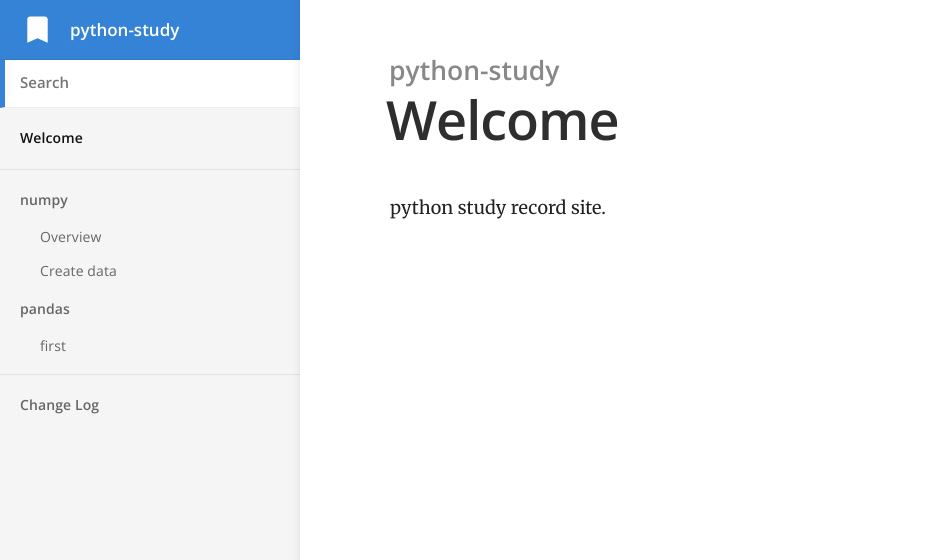
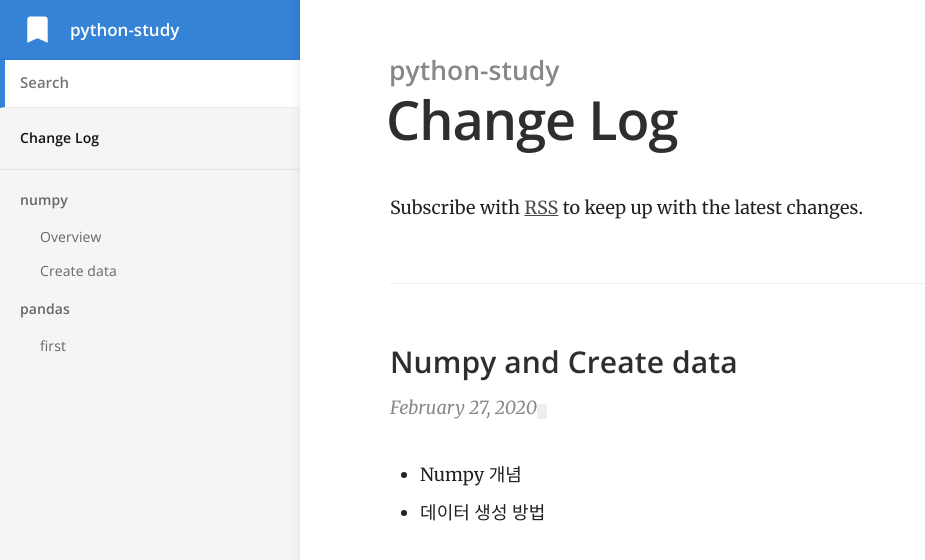
Before and after one commit to jongeunShin95/python-study, a Jekyll site: the page built from index.html, in a window 1280 px wide. Shown: the top 560 px of the page, without its empty margins (0-925 px from the left). Built offline with Jekyll 4.4.1, drawn with Linux system fonts in a browser that asks for light colours.

Commit message:
overview and create data

```diff
--- a/_layouts/default.html
+++ b/_layouts/default.html
@@ -38,10 +38,11 @@
 			</form>
 
 			<nav {% if site.show_full_navigation %}class="full-navigation"{% endif %}>
+
 				<ul>
 					<li class="nav-item top-level {% if page.url == '/' %}current{% endif %}">
-						{% assign home = site.html_pages | where: 'url', '/' | first %}
-						<a href="{{ site.baseurl }}/">{{ home.title }}</a>
+						{% assign changelog = site.html_pages | where: 'url', '/' | first %}
+						<a href="{{ site.baseurl }}/">{{ changelog.title }}</a>
 					</li>
 				</ul>
 
@@ -60,12 +61,12 @@
 					{% endfor %}
 				</ul>
 
-				<ul>
-					<li class="nav-item top-level {% if page.url == '/changelog/' %}current{% endif %}">
-						{% assign changelog = site.html_pages | where: 'url', '/changelog/' | first %}
-						<a href="{{ site.baseurl }}/changelog/">{{ changelog.title }}</a>
+				<!-- <ul>
+					<li class="nav-item top-level {% if page.url == '/' %}current{% endif %}">
+						{% assign home = site.html_pages | where: 'url', '/' | first %}
+						<a href="{{ site.baseurl }}/">{{ home.title }}</a>
 					</li>
-				</ul>
+				</ul> -->
 			</nav>
 		</header>
 
--- a/changelog.html
+++ b/index.html
@@ -10,7 +10,7 @@ title: Change Log
 	{% for change in site.posts %}
 		<div class="changelog-item">
 			<h3>{{ change.title }}</h3>
-			<p><span class="date">{{ change.date | date: "%B %d, %Y" }}</span> <span class="badge {{ change.type }}">{{ change.type }}</span></p>
+			<p><span class="date">{{ change.date | date: "%B %d, %Y" }}</span> <span class="badge {{ change.type }}"></span></p>
 
 			{{ change.content }}
 
--- a/index.md
+++ /dev/null
@@ -1,5 +0,0 @@
----
-title: Welcome
----
-
-python study record site.
```
Also changed, not shown: _posts/2020-02-27-numpy-and-create-data.md (+0 -1 lines).
